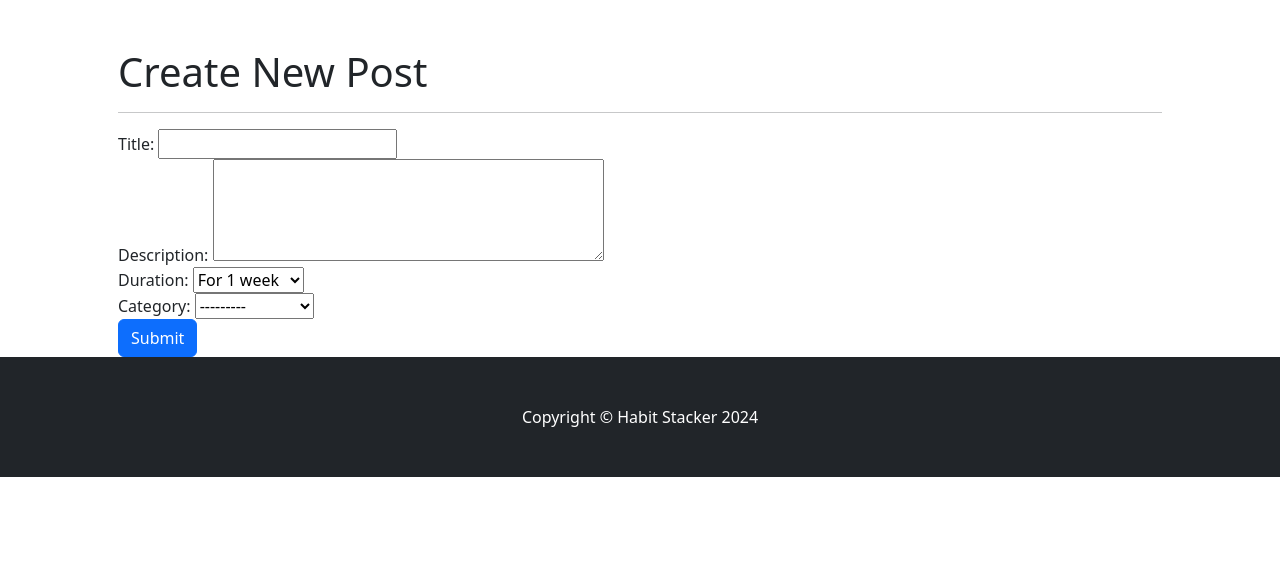
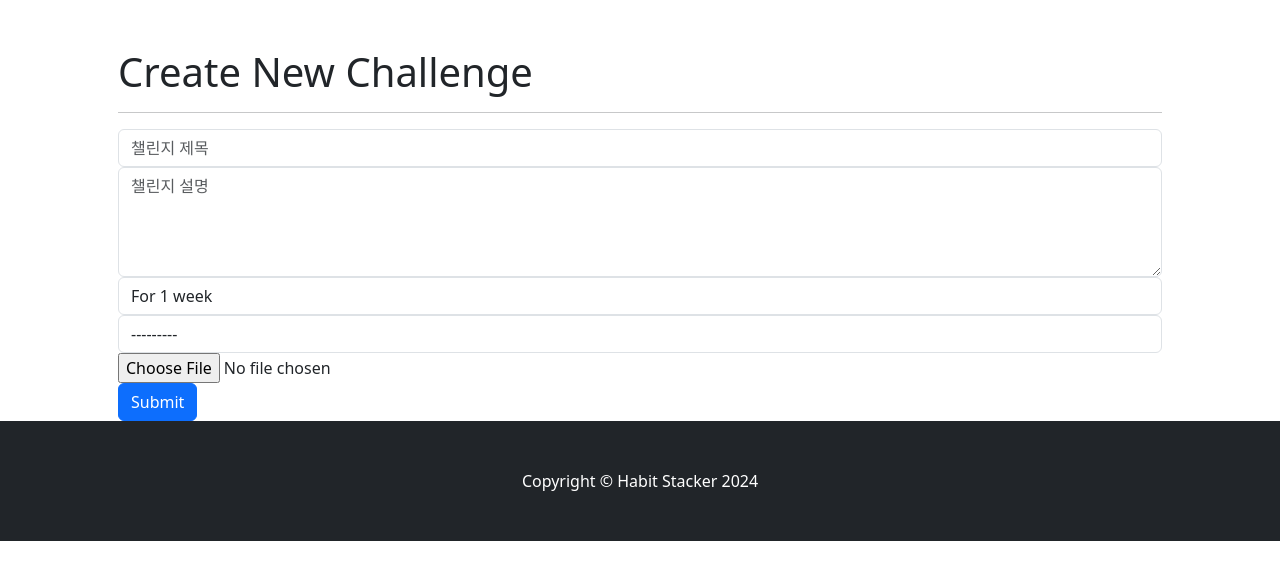
Before and after one commit to Bogeun-Kim/habit_stacker, a Django app: page /challenge_form/ in a window 1280 px wide. Shown: the part 68-648 px from the top of the page. Run offline with Django 5.2, Linux system fonts and the light colour scheme.

Commit message:
form 코드 수정 및 challenge form templetes 코드수정

```diff
--- a/habit_stacker/forms.py
+++ b/habit_stacker/forms.py
@@ -60,12 +60,40 @@ class LoginForm(forms.Form):
 class ChallengeForm(forms.ModelForm):
     class Meta:
         model = Challenge
-        fields = ['title', 'description', 'duration', 'category']
+        fields = ['title', 'description', 'duration', 'category', 'image']
         widgets = {
-            'description': forms.Textarea(attrs={'rows': 4}),
+            'title': forms.TextInput(attrs={'class': 'form-control'}),
+            'description': forms.Textarea(attrs={'class': 'form-control', 'rows': 4}),
+            'duration': forms.Select(attrs={'class': 'form-control'}),
+            'category': forms.Select(attrs={'class': 'form-control'}),
+            'image': forms.FileInput(attrs={'class': 'form-control-file'}),
         }
 
     def clean(self):
         cleaned_data = super().clean()
-        #추가 유효성 검사
+        # 추가 유효성 검사가 필요한 경우 여기에 구현
         return cleaned_data
+
+    def __init__(self, *args, **kwargs):
+        super().__init__(*args, **kwargs)
+        self.fields['title'].widget.attrs.update({
+            'class': 'form-control',
+            'placeholder': '챌린지 제목'
+        })
+        self.fields['description'].widget.attrs.update({
+            'class': 'form-control',
+            'rows': 4,
+            'placeholder': '챌린지 설명'
+        })
+        self.fields['duration'].widget.attrs.update({
+            'class': 'form-control',
+            'placeholder': '챌린지 기간'
+        })
+        self.fields['category'].widget.attrs.update({
+            'class': 'form-control',
+            'placeholder': '챌린지 카테고리'
+        })
+        self.fields['image'].widget.attrs.update({
+            'class': 'form-control-file',
+            'placeholder': '챌린지 이미지'
+        })
--- a/habit_stacker/models.py
+++ b/habit_stacker/models.py
@@ -27,8 +27,7 @@ class Challenge(models.Model):
     title = models.CharField(max_length=100)
     description = models.TextField()
     duration = models.CharField(max_length=20, choices=DURATION_CHOICES, default='For 1 week')
-
-
+    image = models.ImageField(upload_to='challenge_images/', null=True, blank=True)
 
     def __str__(self):
         return f'[{self.pk}] {self.title}'
--- a/templates/habit_stacker/challenge_form.html
+++ b/templates/habit_stacker/challenge_form.html
@@ -5,16 +5,20 @@
     <div class="container px-4 px-lg-5 mt-5">
         <div class="row">
             <div class="col-12">
-                <h1>Create New Post</h1>
+                <h1>Create New Challenge</h1>
                 <hr/>
                 <!-- form : 사용자가 기록한 값을 서버로 보내기 위한 용도 -->
                 <!-- enctype="multipart/form-data"는 파일도 같이 전송하겠다는 의미 -->
                 <!-- 원래 HTML 문법에서는 action이 포함되어있어야 함. 그러나 장고는 이런 부분까지 처리해줘서 안써도됨 -->
                 <!-- {% csrf_token %}은 웹사이트를 CSRF 공격으로부터 보호하기 위해 장고가 제공하는 기능임. 꼭 넣어야함 -->
-                <form method="post" enctype="multipart/form-data">{% csrf_token %}
-                    <table>
-                        {{ form }}
-                    </table>
+                {% csrf_token %}
+                <div class="form-group">
+                    {{ form.title }}
+                    {{ form.description }}
+                    {{ form.duration }}
+                    {{ form.category }}
+                    {{ form.image }}
+                </div>
                     <button type="submit" class="btn btn-primary float-right">Submit</button>
                 </form>
             </div>
```
Also changed, not shown: db.sqlite3.
